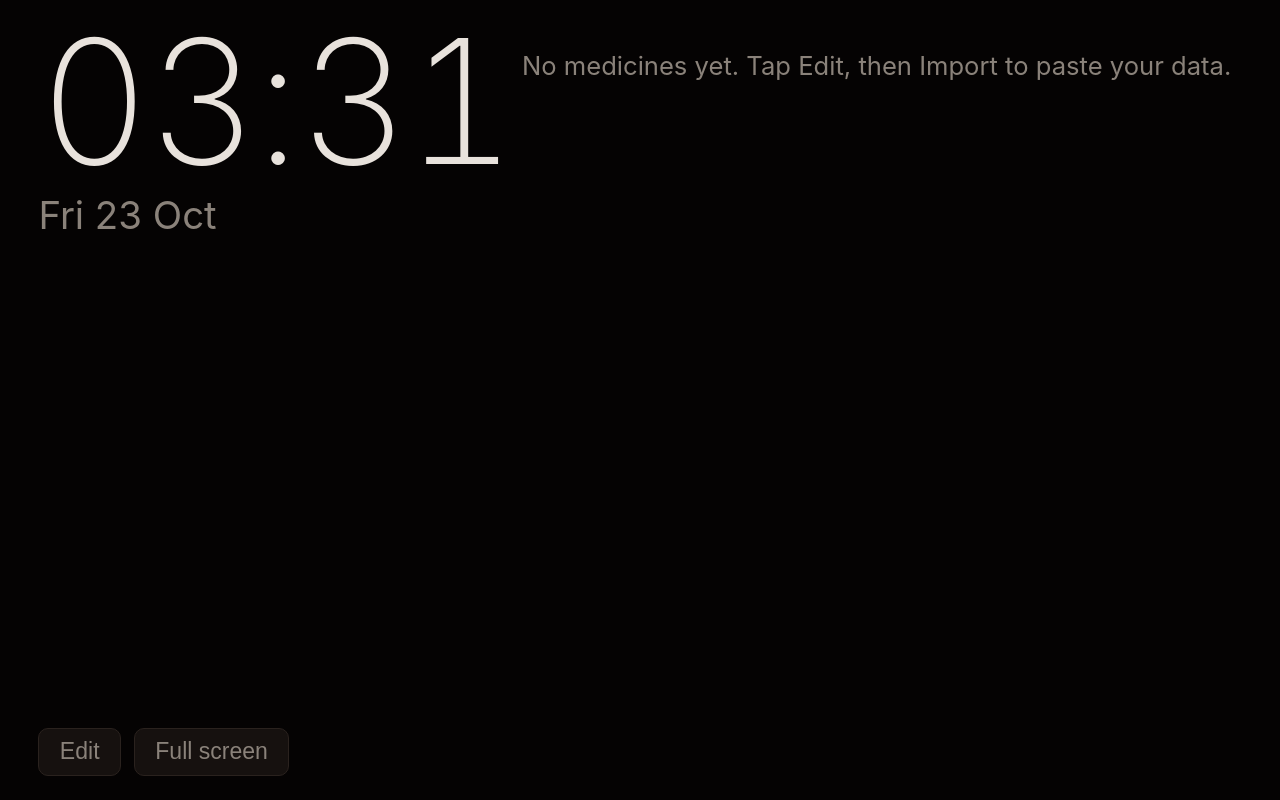
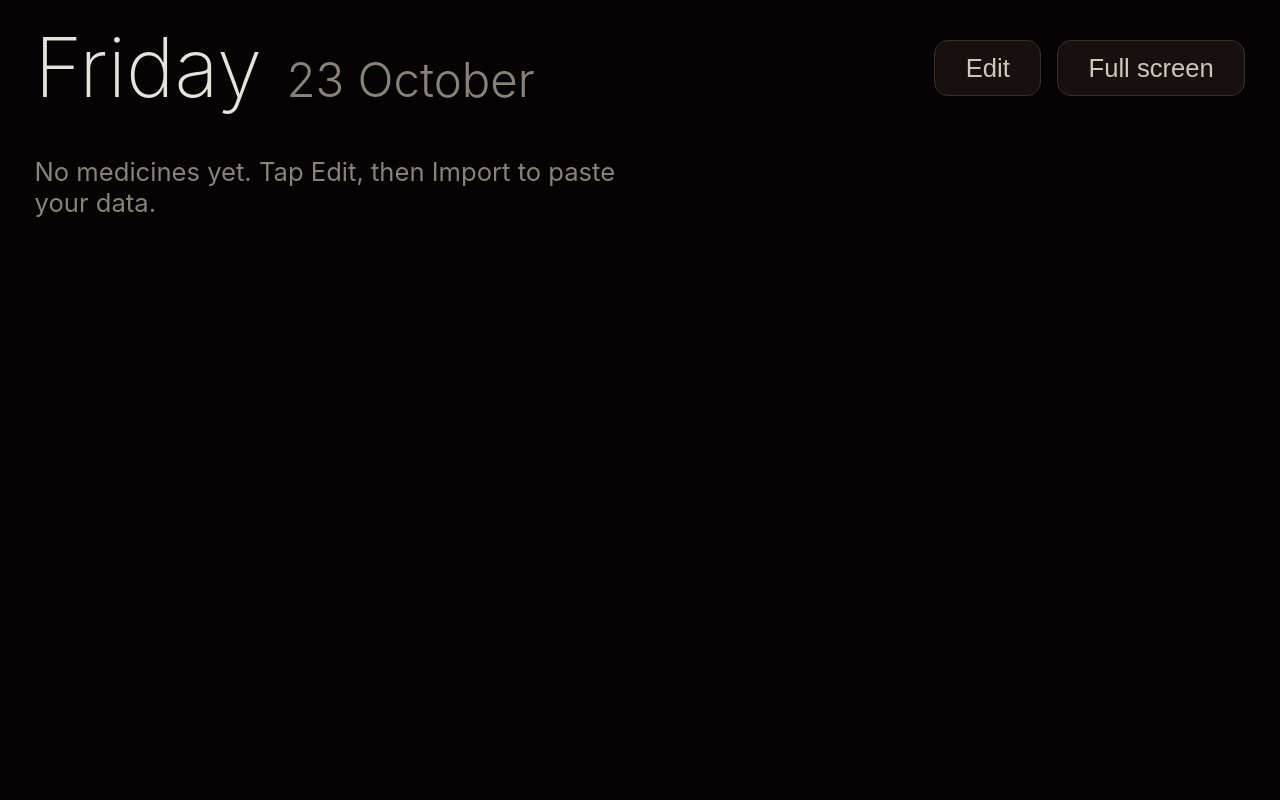
Before and after one commit to konradwhiting/med-clock, a plain HTML site: page index.html in a window 1280 px wide. Drawn offline with Linux system fonts and the light colour scheme.

Commit message:
New layout: date on top, two columns, no clock
Co-Authored-By: Claude Sonnet 5.5 <noreply@anthropic.com>

```diff
--- a/index.html
+++ b/index.html
@@ -13,17 +13,18 @@
  :root{--bg:#050303;--fg:#e8e2dc;--dim:#8a827a;--red:#ff5a4d;--amber:#ffa62b;--yellow:#e6d34a;--green:#4fbf7f}
  *{box-sizing:border-box}
  html,body{margin:0;height:100%;background:var(--bg);color:var(--fg);font-family:-apple-system,Helvetica,Arial,sans-serif;-webkit-user-select:none;user-select:none}
- .wrap{display:flex;height:100%;padding:3vh 3vw;gap:3vw}
- .left{width:37%;display:flex;flex-direction:column;justify-content:space-between}
- #time{font-size:13.5vw;line-height:.9;font-weight:200;letter-spacing:-.02em;font-variant-numeric:tabular-nums}
- #date{font-size:3vw;color:var(--dim);margin-top:1.5vh}
- .tools button{background:#16110f;color:var(--dim);border:1px solid #2a221e;border-radius:10px;padding:1.2vh 1.6vw;font-size:1.8vw;margin-right:1vw}
- .right{flex:1;min-height:0;overflow:hidden;display:flex;flex-direction:column;gap:1vh}
- .row{flex:1 1 0;min-height:0;display:flex;align-items:center;gap:1.4vw;background:#0e0a09;border-left:.7vw solid var(--dim);border-radius:10px;padding:.6vh 1.2vw;overflow:hidden}
+ .wrap{display:flex;flex-direction:column;height:100%;padding:3.4vh 2.7vw;gap:2.6vh}
+ .top{display:flex;align-items:center;justify-content:space-between}
+ .dt{display:flex;align-items:baseline;gap:1.9vw}
+ #day{font-size:6.4vw;font-weight:200;line-height:1}
+ #date{font-size:3.7vw;font-weight:300;color:var(--dim)}
+ .tools button{background:#16110f;color:#cfc7be;border:1px solid #3a2f29;border-radius:14px;padding:1.6vh 2.4vw;font-size:2vw;margin-left:1.2vw}
+ .right{flex:1;min-height:0;overflow:hidden;display:grid;grid-template-columns:repeat(2,minmax(0,1fr));grid-auto-flow:column;gap:1.5vh 1.7vw}
+ .row{min-height:0;display:flex;align-items:center;gap:1.5vw;background:#0e0a09;border-left:.85vw solid var(--dim);border-radius:12px;padding:.6vh 1.7vw .6vh 1.4vw;overflow:hidden}
  .row.red{border-color:var(--red)}.row.amber{border-color:var(--amber)}.row.yellow{border-color:var(--yellow)}.row.green{border-color:var(--green)}
- .days{width:7vw;text-align:center}.days b{display:block;font-size:3.6vw;font-weight:300;line-height:1}.days span{font-size:1.2vw;color:var(--dim)}
+ .days{width:7.1vw;text-align:center;flex-shrink:0}.days b{display:block;font-size:3.7vw;font-weight:300;line-height:1}.days span{font-size:1.3vw;color:var(--dim)}
  .row.red .days b{color:var(--red)}.row.amber .days b{color:var(--amber)}.row.yellow .days b{color:var(--yellow)}.row.green .days b{color:var(--green)}
- .info{flex:1;min-width:0}.name{font-size:2.1vw;white-space:nowrap}.meta{font-size:1.5vw;color:var(--dim);margin-top:.2vh;white-space:nowrap}.note{font-size:1.3vw;color:#8a6f4d;max-width:15vw;text-align:right;line-height:1.15}
+ .info{flex:1;min-width:0}.name{font-size:2.3vw;white-space:nowrap;overflow:hidden;text-overflow:ellipsis}.meta{font-size:1.6vw;color:var(--dim);margin-top:.2vh;white-space:nowrap;overflow:hidden;text-overflow:ellipsis}
  .empty{font-size:2vw;color:var(--dim)}
  #edit{display:none;position:fixed;inset:0;background:#050303;overflow:auto;padding:3vh 3vw;z-index:5;-webkit-user-select:text;user-select:text}
  #edit h2{font-weight:300;font-size:2.6vw}
@@ -37,8 +38,8 @@
 </head>
 <body>
 <div class="wrap">
- <div class="left">
-  <div><div id="time">--:--</div><div id="date"></div></div>
+ <div class="top">
+  <div class="dt"><div id="day"></div><div id="date"></div></div>
   <div class="tools"><button id="editBtn">Edit</button><button id="fsBtn">Full screen</button></div>
  </div>
  <div class="right" id="list"></div>
--- a/ui.js
+++ b/ui.js
@@ -12,10 +12,10 @@
 
   function tick() {
     var n = new Date();
-    function z(v) { return (v < 10 ? '0' : '') + v; }
-    $('time').textContent = z(n.getHours()) + ':' + z(n.getMinutes());
-    var days = ['Sun','Mon','Tue','Wed','Thu','Fri','Sat'];
-    $('date').textContent = days[n.getDay()] + ' ' + M.fmtDate(n);
+    var days = ['Sunday','Monday','Tuesday','Wednesday','Thursday','Friday','Saturday'];
+    var months = ['January','February','March','April','May','June','July','August','September','October','November','December'];
+    $('day').textContent = days[n.getDay()];
+    $('date').textContent = n.getDate() + ' ' + months[n.getMonth()];
   }
 
   function render() {
@@ -28,12 +28,13 @@
       var big = r.daysLeft === null ? '–' : r.daysLeft;
       var sub = r.daysLeft === null ? 'as needed' : (r.daysLeft === 1 ? 'day left' : 'days left');
       var fl = Math.floor(r.left), unit = r.unit && fl === 1 ? r.unit.replace(/s$/, '') : r.unit;
-      var left = fl + (unit ? ' ' + esc(unit) : '') + ' left';
-      var run = r.runOut ? 'runs out ' + M.fmtDate(r.runOut) : '';
+      var left = fl + (unit ? ' ' + esc(unit) : '');
+      var run = r.runOut ? 'out ' + M.fmtDate(r.runOut) : '';
       html += '<div class="row ' + lvl + '"><div class="days"><b>' + big + '</b><span>' + sub + '</span></div>' +
-        '<div class="info"><div class="name">' + esc(r.name) + '</div><div class="meta">' + left + (run ? ' · ' + run : '') + '</div></div>' +
-        (r.note ? '<div class="note">' + esc(r.note) + '</div>' : '') + '</div>';
+        '<div class="info"><div class="name">' + esc(r.name) + '</div><div class="meta">' + left + (run ? ' · ' + run : '') + '</div></div></div>';
     });
+    // Two columns, filled top to bottom: at least 5 rows so the cards stay a sensible size.
+    $('list').style.gridTemplateRows = 'repeat(' + Math.max(5, Math.ceil(rows.length / 2)) + ', minmax(0, 1fr))';
     $('list').innerHTML = html;
     var d = $('editlist'); if (!d) return;
     var e = '';
@@ -91,6 +92,6 @@
   });
 
   load(); tick(); render();
-  setInterval(tick, 1000);
+  setInterval(tick, 30000);
   setInterval(function () { if ($('edit').style.display !== 'block') render(); }, 60000);
 })();
```
